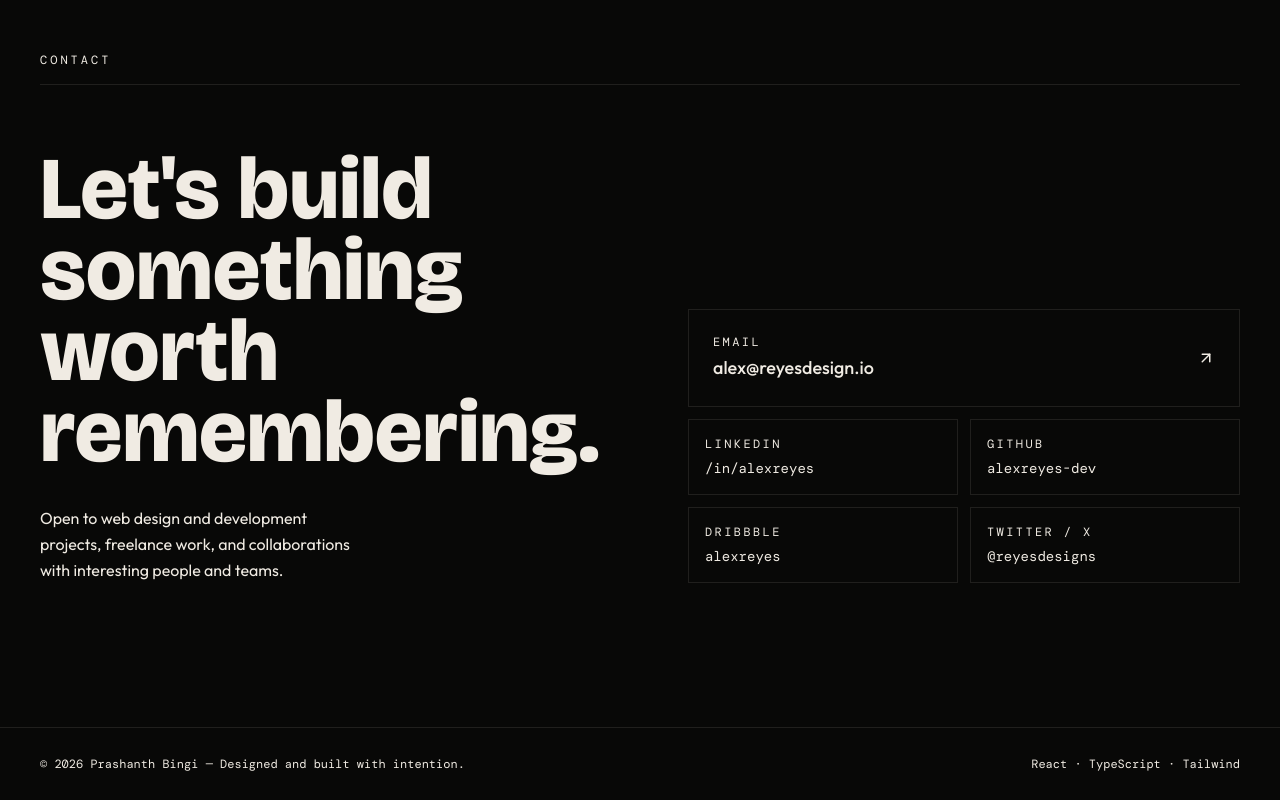
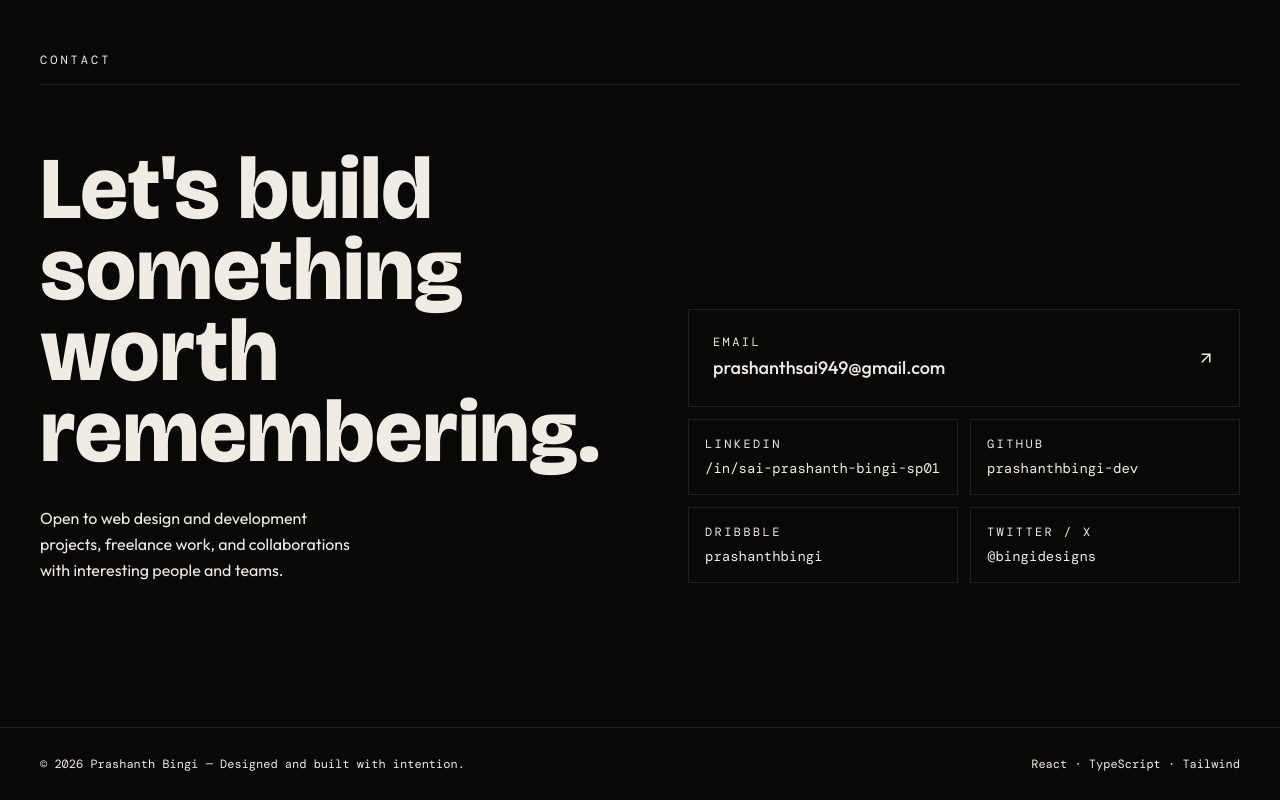
Before and after one commit to prashanthbingi949/portfolio-new, a React (Vite) app: page / in a window 1280 px wide. Shown: the part 3371-4171 px from the top of the page. Built offline with nearby package versions, Linux system fonts and the light colour scheme; no server answers; a web font is replaced by a local one; what @netlify/identity would draw is missing.

Commit message:
Update contact and social profiles

```diff
--- a/src/content/site.ts
+++ b/src/content/site.ts
@@ -46,12 +46,12 @@ export const SITE_CONTENT = {
   contact: {
     headline: "Let's build something worth remembering.",
     subtext: "Open to web design and development projects, freelance work, and collaborations with interesting people and teams.",
-    email: "alex@reyesdesign.io",
+    email: "prashanthsai949@gmail.com",
     socials: [
-      { label: "LinkedIn", handle: "/in/alexreyes", url: "#" },
-      { label: "GitHub", handle: "alexreyes-dev", url: "#" },
-      { label: "Dribbble", handle: "alexreyes", url: "#" },
-      { label: "Twitter / X", handle: "@reyesdesigns", url: "#" },
+      { label: "LinkedIn", handle: "/in/sai-prashanth-bingi-sp01", url: "https://www.linkedin.com/in/sai-prashanth-bingi-sp01" },
+      { label: "GitHub", handle: "prashanthbingi-dev", url: "https://github.com/prashanthbingi-dev" },
+      { label: "Dribbble", handle: "prashanthbingi", url: "https://dribbble.com/prashanthbingi" },
+      { label: "Twitter / X", handle: "@bingidesigns", url: "https://x.com/bingidesigns" },
     ],
   },
 } as const;
```
